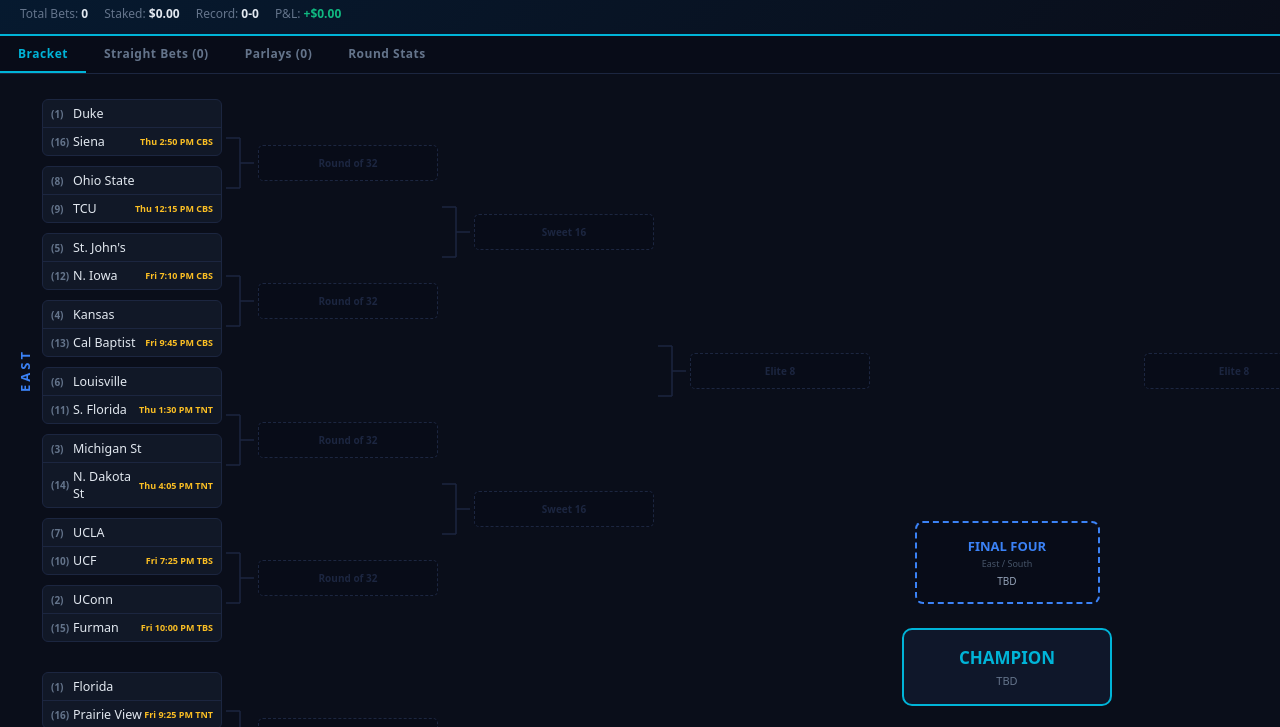
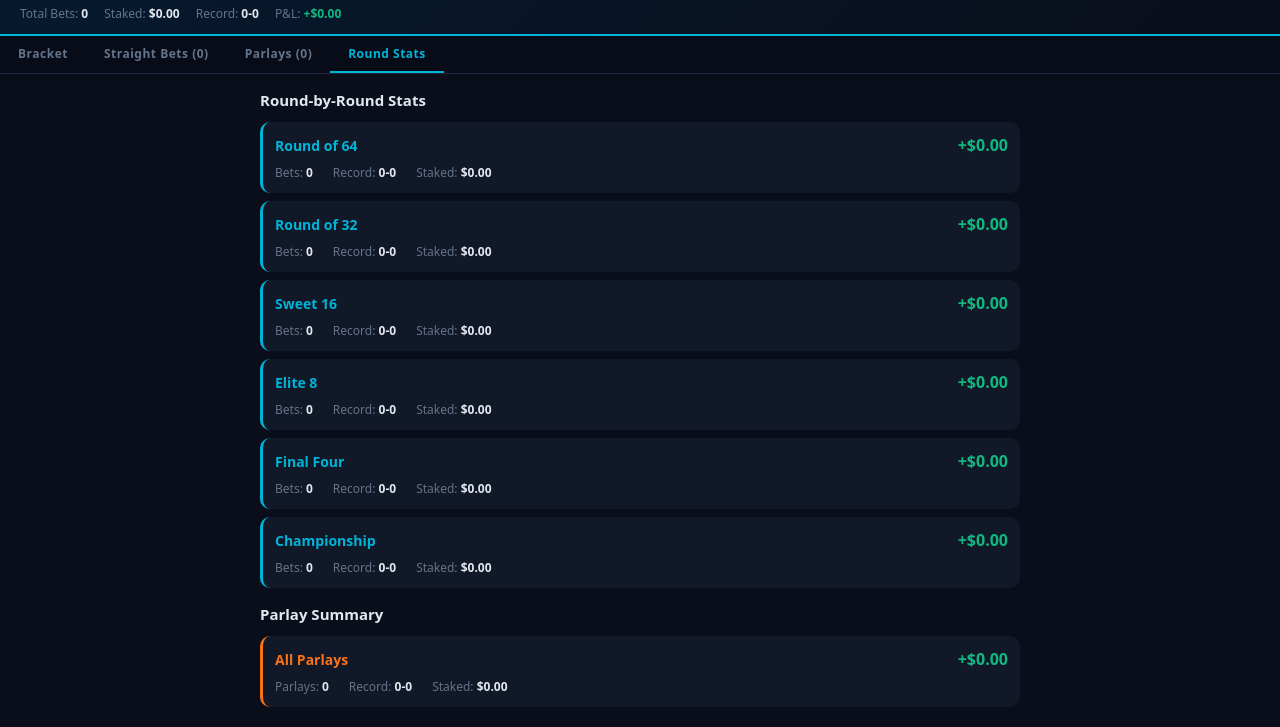
Before and after one commit to DustinLamia/march-madness-bet-tracker, a website: page index.html in a window 1280 px wide. Both pictures are taken after a click on the button "Share Stats". Shown: the part 59-786 px from the top of the page. Drawn offline with nearby package versions, Linux system fonts and the light colour scheme; no server answers.

Commit message:
Add files via upload

```diff
--- a/index.html
+++ b/index.html
@@ -88,6 +88,14 @@ body{background:#0a0e1a;color:#e2e8f0;font-family:system-ui,-apple-system,sans-s
 .drag-overlay{position:fixed;top:0;left:0;right:0;bottom:0;background:rgba(0,180,216,0.12);border:3px dashed #00b4d8;z-index:999;display:none;align-items:center;justify-content:center;font-size:22px;font-weight:800;color:#00b4d8;letter-spacing:2px}
 .drag-overlay.active{display:flex}
 </style>
+<!-- Google tag (gtag.js) -->
+<script async src="https://www.googletagmanager.com/gtag/js?id=G-DLTDQC3RTZ"></script>
+<script>
+  window.dataLayer = window.dataLayer || [];
+  function gtag(){dataLayer.push(arguments);}
+  gtag('js', new Date());
+  gtag('config', 'G-DLTDQC3RTZ');
+</script>
 <script src="https://cdnjs.cloudflare.com/ajax/libs/html2canvas/1.4.1/html2canvas.min.js"></script>
 </head>
 <body>
@@ -573,13 +581,16 @@ function teamNamesMatch(espnName, ourName){
   var a=espnName.toLowerCase().replace(/[^a-z0-9 ]/g,'').trim();
   var b=ourName.toLowerCase().replace(/[^a-z0-9 ]/g,'').trim();
   if(a===b) return true;
-  // Check if any word from our name appears in ESPN name or vice versa
+  // Exact substring match first
+  if(a.indexOf(b)>=0||b.indexOf(a)>=0) return true;
+  // Fuzzy word match — skip generic words that appear in many team names
+  var skip={state:1,university:1,north:1,south:1,east:1,west:1,point:1,tech:1,college:1,the:1,and:1,northern:1,southern:1,eastern:1,western:1,central:1,national:1,saint:1,mount:1};
   var aw=a.split(' ');var bw=b.split(' ');
   for(var i=0;i<aw.length;i++){
-    if(aw[i].length>3&&b.indexOf(aw[i])>=0) return true;
+    if(aw[i].length>3&&!skip[aw[i]]&&b.indexOf(aw[i])>=0) return true;
   }
   for(var i=0;i<bw.length;i++){
-    if(bw[i].length>3&&a.indexOf(bw[i])>=0) return true;
+    if(bw[i].length>3&&!skip[bw[i]]&&a.indexOf(bw[i])>=0) return true;
   }
   return false;
 }
@@ -720,118 +731,78 @@ function startScorePolling(){
 
 
 function shareStats(){
-  // Build a hidden off-screen div with bracket + stats combined
-  var rs=getRoundStats();
-  var ps=getParlayStats();
+  // Switch to stats tab, screenshot it, switch back
+  var savedTab=curTab;
+  curTab="stats";
+  draw();
+
+  var btn=document.getElementById("shareBtn");
+  if(btn){btn.textContent="Generating...";btn.disabled=true;}
+
+  // Small delay to let the DOM render
+  setTimeout(function(){
+    var statsEl=document.querySelector(".lst");
+    if(!statsEl){
+      if(btn){btn.textContent="Share Stats";btn.disabled=false;}
+      curTab=savedTab;draw();
+      return;
+    }
+
+    // Build a wrapper with header + stats content
+    var wrapper=document.createElement("div");
+    wrapper.style.cssText="position:fixed;left:-9999px;top:0;width:700px;background:#0a0e1a;font-family:system-ui,-apple-system,sans-serif;z-index:9999;padding-bottom:16px";
+
+    // Header
+    var hdr=document.createElement("div");
+    hdr.style.cssText="background:linear-gradient(135deg,#061a30,#0a0e1a);padding:14px 24px;border-bottom:2px solid #00b4d8";
     var totalSt=0,totalWi=0,totalLo=0,totalPL=0;
-  for(var i=0;i<straightBets.length;i++){
-    var b=straightBets[i];totalSt+=b.stake||0;
-    if(b.result==="win"){totalWi++;totalPL+=(b.potentialPayout||0)-(b.stake||0);}
-    if(b.result==="loss"){totalLo++;totalPL-=b.stake||0;}
-  }
-  var pps=getParlayStats();
-  totalSt+=pps.st;totalPL+=pps.pl;
+    for(var i=0;i<straightBets.length;i++){var b=straightBets[i];totalSt+=b.stake||0;if(b.result==="win"){totalWi++;totalPL+=(b.potentialPayout||0)-(b.stake||0);}if(b.result==="loss"){totalLo++;totalPL-=b.stake||0;}}
+    var ps=getParlayStats();totalSt+=ps.st;totalPL+=ps.pl;
     var plC=totalPL>=0?"#10b981":"#ef4444";
     var plT=(totalPL>=0?"+":"")+"$"+Math.abs(totalPL).toFixed(2);
-
-  // Build the bracket HTML (reuse existing bracket render)
-  var bracketHTML="";
-  var savedTab=curTab;
-  curTab="bracket";
-  // We'll capture the existing bracket by temporarily switching tabs
-  // Instead, build a standalone snapshot div
-  var snap=document.createElement("div");
-  snap.style.cssText="position:fixed;left:-9999px;top:0;width:1200px;background:#0a0e1a;font-family:system-ui,-apple-system,sans-serif;padding:0;z-index:9999";
-
-  // Header strip
-  var hdr=document.createElement("div");
-  hdr.style.cssText="background:linear-gradient(135deg,#061a30,#0a0e1a);padding:14px 24px;border-bottom:2px solid #00b4d8";
-  hdr.innerHTML='<div style="font-size:18px;font-weight:900;color:#e2e8f0">March Madness 2026 Bet Tracker powered by <span style="color:#00b4d8">OddsJam.com</span></div>'
+    hdr.innerHTML='<div style="font-size:16px;font-weight:900;color:#e2e8f0">March Madness 2026 Bet Tracker powered by <span style="color:#00b4d8">OddsJam.com</span></div>'
       +'<div style="display:flex;gap:20px;margin-top:6px;font-size:12px">'
-    +'<span style="color:#64748b">Total Bets: <strong style="color:#e2e8f0">'+(straightBets.length+parlays.length)+'</strong></span>'
+      +'<span style="color:#64748b">Bets: <strong style="color:#e2e8f0">'+(straightBets.length+parlays.length)+'</strong></span>'
       +'<span style="color:#64748b">Staked: <strong style="color:#e2e8f0">$'+totalSt.toFixed(2)+'</strong></span>'
       +'<span style="color:#64748b">Record: <strong style="color:#e2e8f0">'+totalWi+'-'+totalLo+'</strong></span>'
       +'<span style="color:#64748b">P&L: <strong style="color:'+plC+'">'+plT+'</strong></span>'
       +'</div>';
-  snap.appendChild(hdr);
+    wrapper.appendChild(hdr);
 
-  // Bracket section label
-  var blbl=document.createElement("div");
-  blbl.style.cssText="padding:8px 24px;background:#06162b;font-size:10px;font-weight:800;color:#00b4d8;letter-spacing:2px;border-bottom:1px solid #1c2640";
-  blbl.textContent="BRACKET";
-  snap.appendChild(blbl);
+    // Clone the stats list
+    var clone=statsEl.cloneNode(true);
+    clone.style.cssText="padding:16px 20px;background:#0a0e1a";
+    wrapper.appendChild(clone);
 
-  // Clone the current bracket scroll area
-  var bracketEl=document.querySelector(".bracket-scroll");
-  if(bracketEl){
-    var bClone=bracketEl.cloneNode(true);
-    bClone.style.cssText="overflow:visible;padding:12px 8px;background:#0a0e1a";
-    snap.appendChild(bClone);
-  }
-
-  // Stats section label
-  var slbl=document.createElement("div");
-  slbl.style.cssText="padding:8px 24px;background:#06162b;font-size:10px;font-weight:800;color:#00b4d8;letter-spacing:2px;border-bottom:1px solid #1c2640;margin-top:4px";
-  slbl.textContent="ROUND-BY-ROUND STATS";
-  snap.appendChild(slbl);
-
-  // Stats grid
-  var sgrid=document.createElement("div");
-  sgrid.style.cssText="display:flex;flex-wrap:wrap;gap:10px;padding:14px 24px;background:#0a0e1a";
-  var rounds=["R64","R32","S16","E8","F4","Championship"];
-  var rnames={"R64":"Round of 64","R32":"Round of 32","S16":"Sweet 16","E8":"Elite 8","F4":"Final Four","Championship":"Championship"};
-  for(var ri=0;ri<rounds.length;ri++){
-    var rk=rounds[ri];var rd=rs[rk];
-    if(!rd) continue;
-    var rplC=rd.pl>=0?"#10b981":"#ef4444";
-    var card=document.createElement("div");
-    card.style.cssText="background:#111827;border-radius:8px;padding:10px 14px;border-left:3px solid #00b4d8;min-width:160px;flex:1";
-    card.innerHTML='<div style="font-size:11px;font-weight:800;color:#00b4d8;margin-bottom:4px">'+rnames[rk]+'</div>'
-      +'<div style="font-size:18px;font-weight:900;color:'+rplC+'">'+(rd.pl>=0?"+":"")+'$'+Math.abs(rd.pl).toFixed(2)+'</div>'
-      +'<div style="font-size:10px;color:#64748b;margin-top:4px">'+rd.bets+' bets &bull; '+rd.wi+'-'+rd.lo+' &bull; $'+rd.st.toFixed(2)+' staked</div>';
-    sgrid.appendChild(card);
-  }
-  // Parlay card
-  var pcard=document.createElement("div");
-  pcard.style.cssText="background:#111827;border-radius:8px;padding:10px 14px;border-left:3px solid #f97316;min-width:160px;flex:1";
-  var pplC=pps.pl>=0?"#10b981":"#ef4444";
-  pcard.innerHTML='<div style="font-size:11px;font-weight:800;color:#f97316;margin-bottom:4px">Parlays</div>'
-    +'<div style="font-size:18px;font-weight:900;color:'+pplC+'">'+(pps.pl>=0?"+":"")+'$'+Math.abs(pps.pl).toFixed(2)+'</div>'
-    +'<div style="font-size:10px;color:#64748b;margin-top:4px">'+pps.total+' parlays &bull; '+pps.wi+'-'+pps.lo+' &bull; $'+pps.st.toFixed(2)+' staked</div>';
-  sgrid.appendChild(pcard);
-  snap.appendChild(sgrid);
-
-  // OddsJam footer
+    // Footer
     var ftr=document.createElement("div");
     ftr.style.cssText="padding:10px 24px;background:#061a30;border-top:1px solid #1c2640;font-size:11px;color:#475569;text-align:center";
     ftr.innerHTML='Find the sharpest bets and best odds all tournament at <span style="color:#00b4d8;font-weight:700">OddsJam.com</span>';
-  snap.appendChild(ftr);
+    wrapper.appendChild(ftr);
 
-  document.body.appendChild(snap);
+    document.body.appendChild(wrapper);
 
-  var btn=document.getElementById("shareBtn");
-  if(btn){btn.textContent="Generating...";btn.disabled=true;}
-
-  html2canvas(snap,{
+    html2canvas(wrapper,{
       backgroundColor:"#0a0e1a",
       scale:2,
       useCORS:true,
-    allowTaint:true,
-    width:1200,
-    windowWidth:1200
+      width:700,
+      windowWidth:700
     }).then(function(canvas){
-    document.body.removeChild(snap);
+      document.body.removeChild(wrapper);
+      curTab=savedTab;draw();
       if(btn){btn.textContent="Share Stats";btn.disabled=false;}
       var link=document.createElement("a");
-    link.download="march-madness-tracker-"+new Date().toISOString().slice(0,10)+".png";
+      link.download="march-madness-stats-"+new Date().toISOString().slice(0,10)+".png";
       link.href=canvas.toDataURL("image/png");
       link.click();
     }).catch(function(err){
-    document.body.removeChild(snap);
+      document.body.removeChild(wrapper);
+      curTab=savedTab;draw();
       if(btn){btn.textContent="Share Stats";btn.disabled=false;}
       console.error("Screenshot failed:",err);
-    alert("Screenshot failed — try again");
     });
+  },150);
 }
 
 function draw(){
```
Lines whose indentation alone changed are shown as unchanged.
